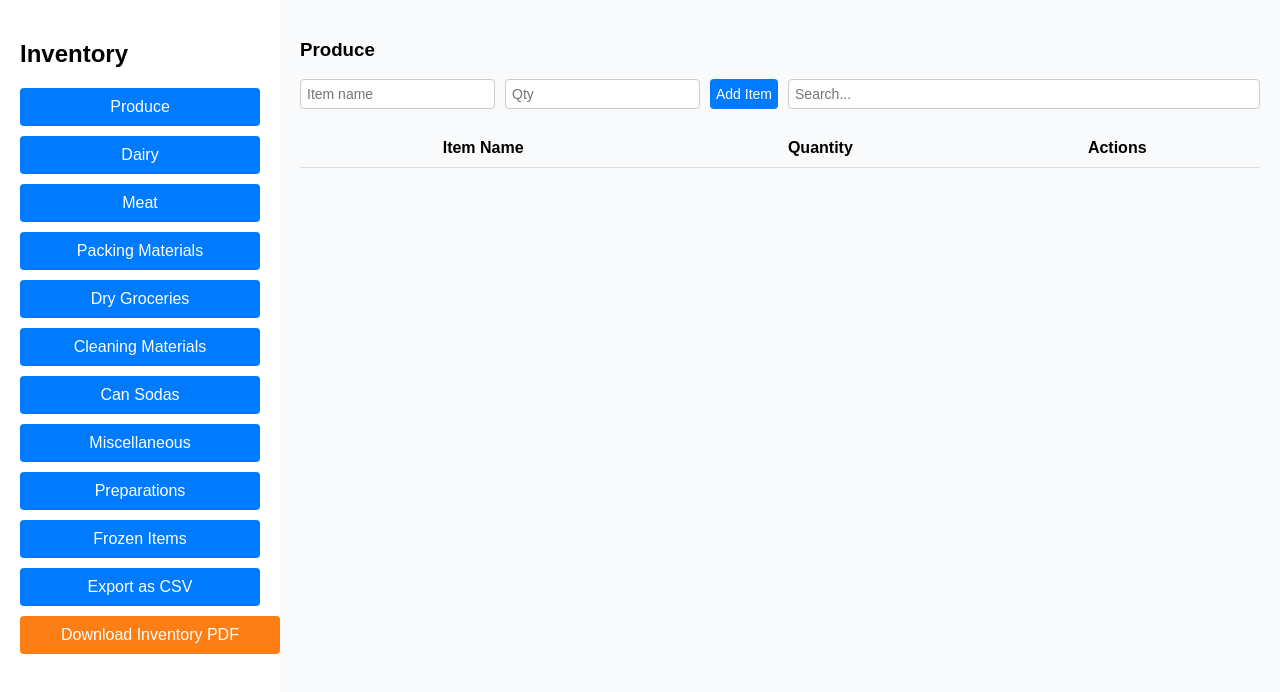
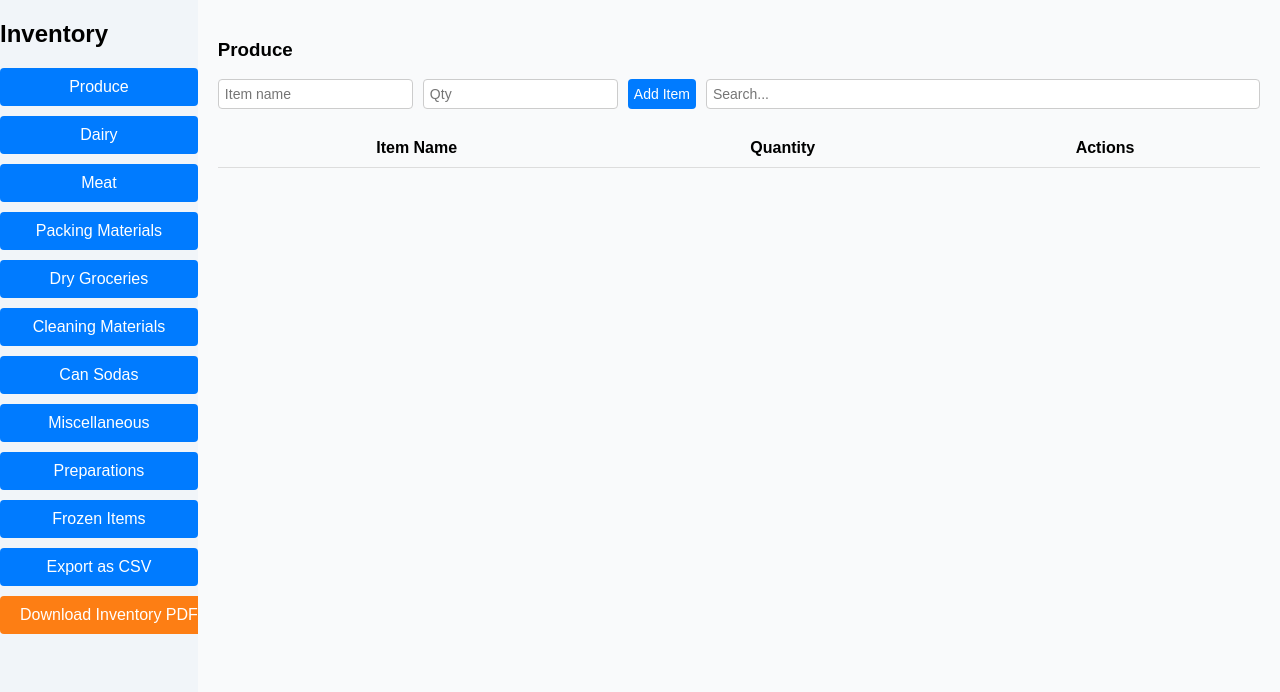
Before and after one commit to itsmeakr99/PHBInventory, a plain HTML site: page index.html in a window 1280 px wide. Drawn offline with Linux system fonts and the light colour scheme.

Commit message:
Update styles.css

```diff
--- a/styles.css
+++ b/styles.css
@@ -7,19 +7,6 @@ body {
 #app {
     display: flex;
     min-height: 100vh;
-}
-
-.sidebar {
-    background: #fff;
-    padding: 20px;
-    width: 240px;
-    box-shadow: 2px 0 8px rgba(0, 0, 0, 0.1);
-}
-
-.sidebar button {
-    display: block;
-    margin: 5px 0;
-    width: 100%;
 }
 
 .main-content {
```
